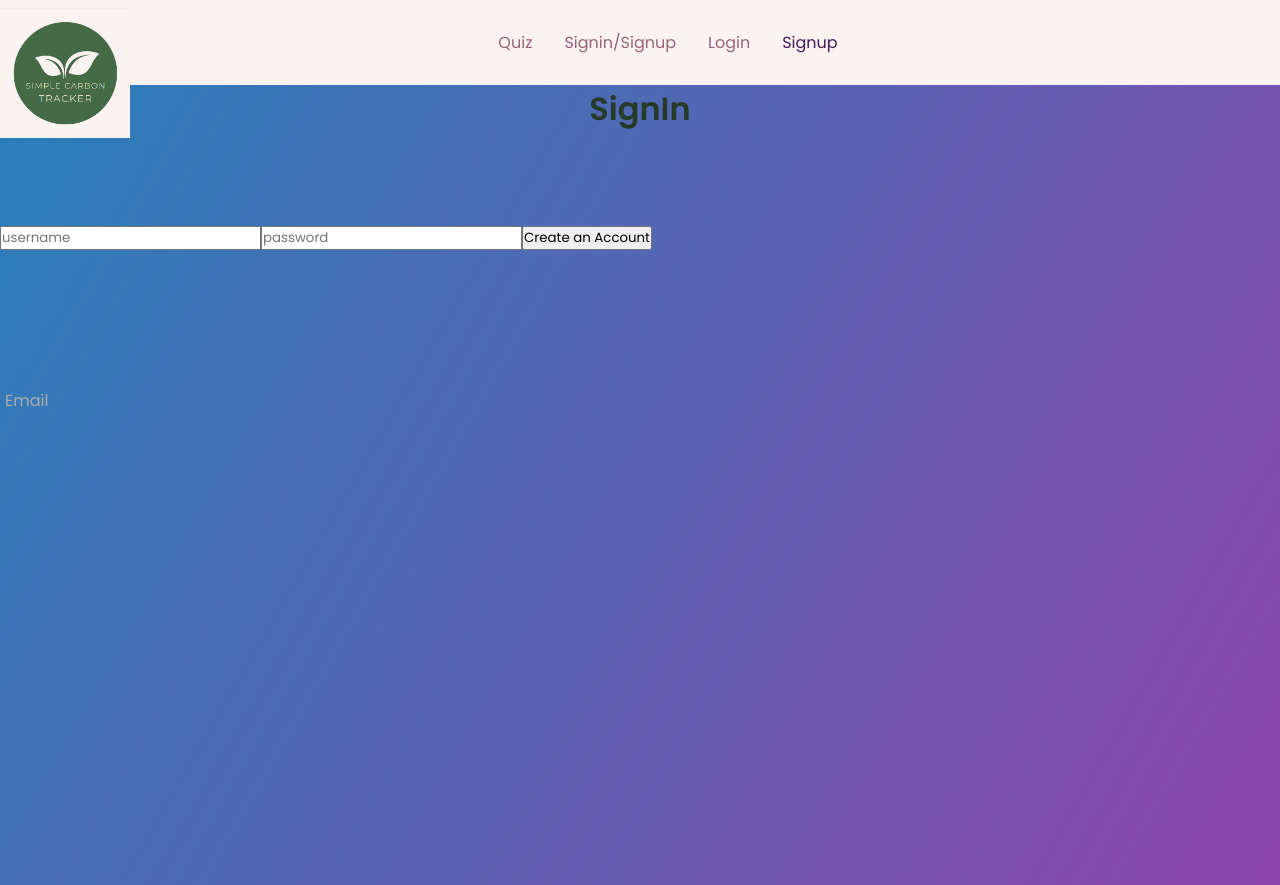
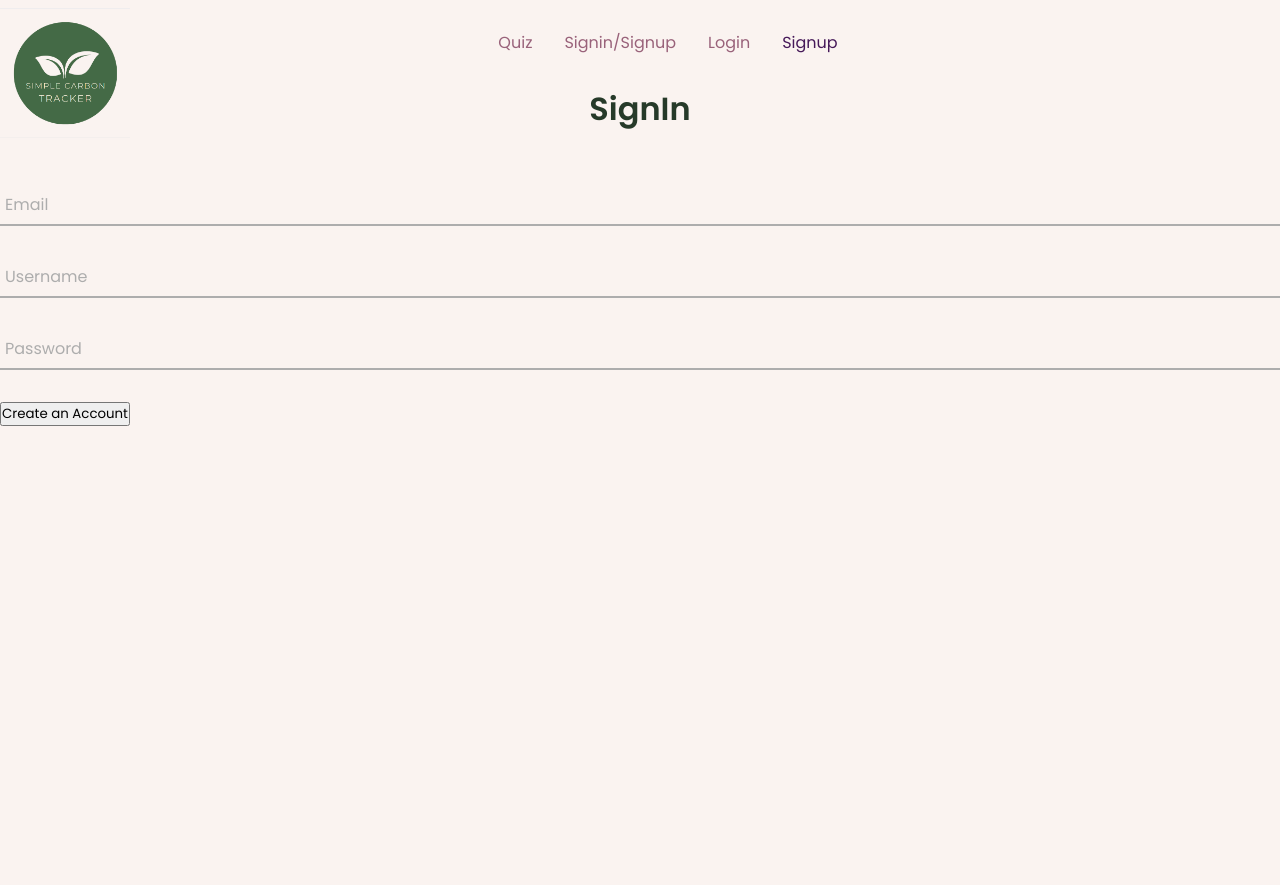
Before and after one commit to BenjaminLe1/SimpleCarbonTracker, a React (Create React App) app in the folder frontend/: page /signup in a window 1280 px wide. Built offline with nearby package versions, Linux system fonts and the light colour scheme; no server answers.

Commit message:
CSS login

```diff
--- a/frontend/src/pages/login.css
+++ b/frontend/src/pages/login.css
@@ -8,7 +8,6 @@
 body{
   margin: 0;
   padding: 0;
-  background: linear-gradient(120deg,#2980b9, #8e44ad);
   height: 100vh;
   overflow: hidden;
 }
--- a/frontend/src/pages/signup.js
+++ b/frontend/src/pages/signup.js
@@ -34,19 +34,26 @@ function Signup(){
         <div>
             <body>
                 <div classname="center">
-                    <div classname="Signup">
-                        <h1>SignIn</h1>
+                    <h1>SignIn</h1>
+                    <form>
                         <div class="txt_field">
-
                             <input onChange={(e) => setEmail(e.target.value)} id="email" value={email} type="text" required></input>
                             <span></span>
                             <label>Email</label>
                         </div>
-                        <input onChange={(e) => setUsername(e.target.value)} id="userName"  value={userName} placeholder="username" type="text"></input>
-                        <input onChange={(e) => setPassword(e.target.value)} id="password" value={password} placeholder="password" type="text"></input>
+                        <div class="txt_field">
+                            <input onChange={(e) => setUsername(e.target.value)} id="userName"  value={userName} type="username" required></input>
+                            <span></span>
+                            <label>Username</label>
+                        </div>
+                        <div class="txt_field">
+                            <input onChange={(e) => setPassword(e.target.value)} id="password" value={password} type="password" required></input>
+                            <span></span>
+                            <label>Password</label>
+                        </div>
                         <button onClick={handleSubmit}>Create an Account</button>
                         <p>{error}</p>
-                    </div>
+                    </form>
                 </div>
             </body>
         </div>
```
